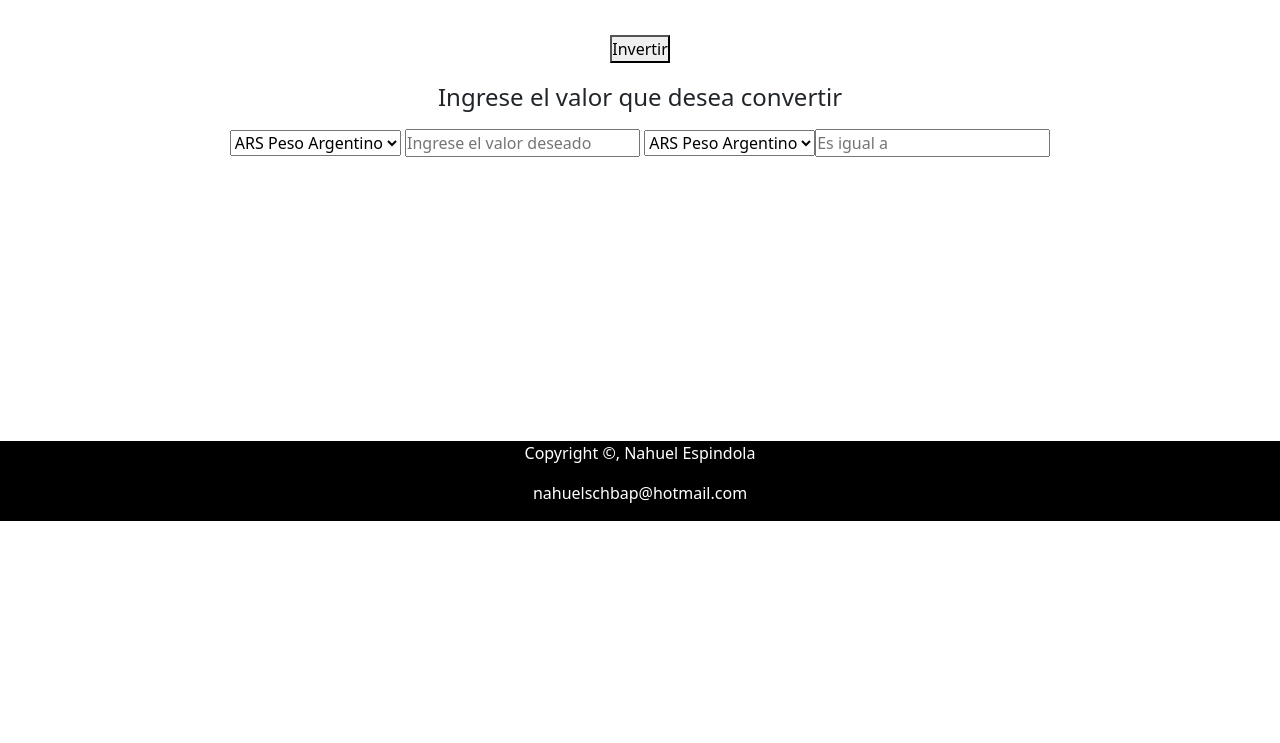
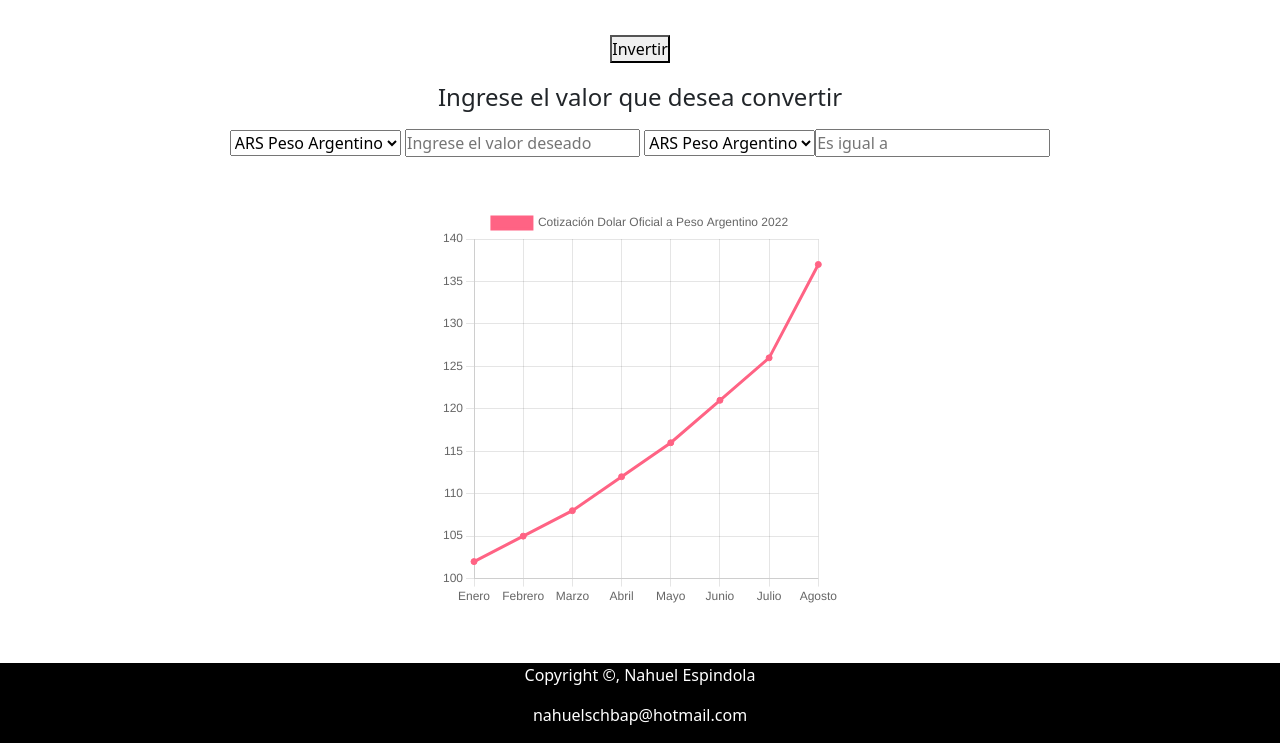
Before and after one commit to nahuelespindola/Javascript-Proyecto, a website: page index.html in a window 1280 px wide. Shown: the part 279-1022 px from the top of the page. Before the commit the page ends 800 px from the top, so only its background shows below. Drawn offline with nearby package versions, Linux system fonts and the light colour scheme; some packages are replaced by stand-ins of ours; a script that the page names is missing.

Commit message:
Operador Ternario+Libreria

```diff
--- a/app.js
+++ b/app.js
@@ -1,3 +1,5 @@
+
+
 // Objetos & Array - Listado de cambios //
 const conversionaPeso = [{
         id: 1,
@@ -134,20 +136,30 @@ input.addEventListener('input', () => {
     localStorage.setItem('Valor Introducido', inputValue)
     output.setAttribute('value', input.value * operacionMatematica(selectIzquierda.value, selectDerecha.value))
 
-    let condicion = 9
+
+
+
+    let condicion = 0
     console.log(condicion)
     if(input.value == condicion){
         Swal.fire({
             icon: 'error',
             title: 'Oops...',
-            text: 'Something went wrong!',
-            footer: '<a href="">Why do I have this issue?</a>'
+            text: 'No coloques letras, solo numeros!',
+            footer: '<a href="">Porque estoy viendo esta alerta?</a>'
           })
     }
 
 
 })
 
+//OPERADOR
+  // condicion = 0 ? : Swal.fire({
+  //          icon: 'error',
+  //          title: 'Oops...',
+  //          text: 'No coloques letras, solo numeros!',
+  //          footer: '<a href="">Porque estoy viendo esta alerta?</a>'
+  //        })
 
 
 //SELECTOR
@@ -158,3 +170,63 @@ selectMoneda.addEventListener('change', (event) => {
     resultado.textContent = `Usted seleccionó ${event.target.value} como moneda de cambio`;
 
 });
+
+
+
+
+
+
+
+// ChartJS
+
+ const CHART = document.getElementById('lineChart').getContext('2d');
+ const labels = [
+    'Enero',
+    'Febrero',
+    'Marzo',
+    'Abril',
+    'Mayo',
+    'Junio',
+    'Julio',
+    'Agosto',
+  ];
+  const data = {
+    labels: labels
+  };
+
+  //CONFIG
+  const config = {
+    type: 'line',
+    data: data,
+    options: {
+      responsive: true,
+      plugins: {
+        legend: {
+          position: 'top',
+        },
+        title: {
+          display: true,
+          text: 'Chart.js Line Chart'
+        }
+      }
+    },
+  };
+ const lineChart = new Chart(CHART, {
+
+type: 'line',
+data: {
+    labels: labels,
+    datasets: [{
+      label: 'Cotización Dolar Oficial a Peso Argentino 2022',
+      backgroundColor: 'rgb(255, 99, 132)',
+      borderColor: 'rgb(255, 99, 132)',
+      data: [102, 105, 108, 112, 116, 121, 126, 137, ],
+    }
+]
+
+  }
+
+});
+
+
+   //CHART-2
--- a/index.html
+++ b/index.html
@@ -17,6 +17,9 @@
    <link rel="stylesheet" href="style.css">
    <link rel="stylesheet" href="https://cdn.jsdelivr.net/npm/bootstrap@5.2.0-beta1/dist/css/bootstrap.min.css">
    <script src="//cdn.jsdelivr.net/npm/sweetalert2@11"></script>
+   <script src="https://cdn.jsdelivr.net/npm/chart.js"></script>
+
+
 </head>
 
 <body class="indexbody d-flex flex-column min-vh-100">
@@ -100,7 +103,17 @@
          </form>
 
       </div>
+
    </section>
+   <div class="line-charts">
+      <div>
+         <label for="">
+
+            <canvas id="lineChart" width="400" height="400"></canvas>
+         </label>
+      </div>
+   </div>
+
    <!-- Fin Section -->
    <!-- Footer -->
    <footer class="footer mt-auto">
@@ -109,6 +122,10 @@
    </footer>
    <script src="app.js"></script>
    <script src="https://cdn.jsdelivr.net/npm/bootstrap@5.2.0-beta1/dist/js/bootstrap.bundle.min.js"></script>
+
+
+
+
 </body>
 
 
--- a/style.css
+++ b/style.css
@@ -61,3 +61,12 @@ section .form-title {
   margin-bottom: 10px;
 
 }
+.line-charts{
+  display: flex;
+  align-items: center;
+  align-content: center;
+  justify-content: center;
+  padding-top: 50px;
+  padding-bottom: 50px;
+
+}
```
Also changed, not shown: package.json (added, +22 -0 lines), 1 other file.
